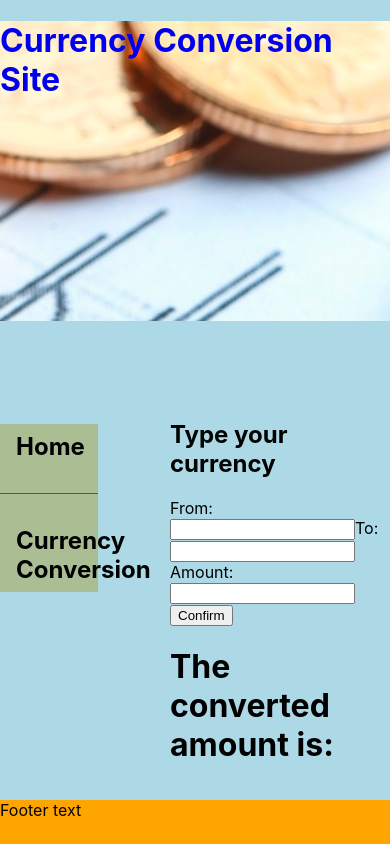
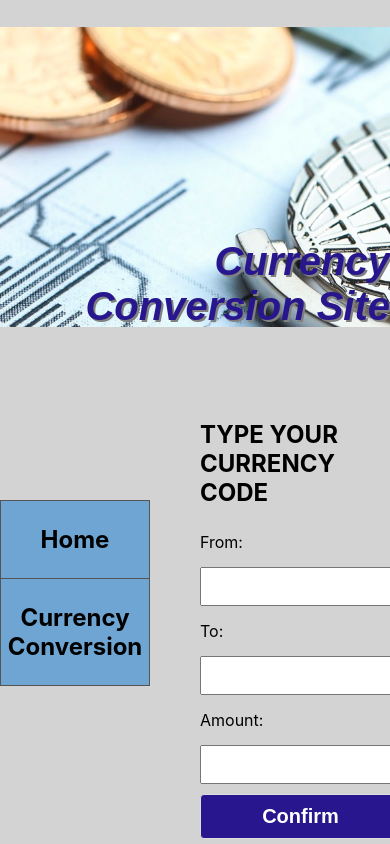
Before and after one commit to rhsagar94/currency-converter, a React (Create React App) app: page /currency in a window 390 px wide. Shown: the top 844 px of the page. Built offline with nearby package versions, Linux system fonts and the light colour scheme.

Commit message:
responsive site

```diff
--- a/src/components/App/App.css
+++ b/src/components/App/App.css
@@ -39,28 +39,43 @@
 
 .parent {
   display: grid;
-  grid-template-rows: repeat(9, 100px);
-  grid-template-columns: 100px 70px 1fr;
-  background-color: lightblue;
+  grid-template-rows: repeat(10, 100px);
+  grid-template-columns: 100px 100px 100px 1fr;
+  background-color: lightgray;
 }
 .header {
   grid-row: 1 / span 3;
-  grid-column: 1 / span 3;
+  grid-column: 1 / span 4;
 }
 
 .footer {
   background: orange;
-  grid-row: 9;
-  grid-column: 1/ span 3;
+  grid-row: 10;
+  grid-column: 1/ span 4;
 }
 
 .nav {
 
-  grid-row: 5 / span 1;
+  grid-row: 6 / span 1;
   grid-column: 1 / span 3;
 }
 
 .body {
-  grid-row: 5;
-  grid-column: 3 / span 4;
+  grid-row: 6;
+  grid-column: 4;
 }
+
+@media (max-width: 800px) {
+
+  .body {
+      grid-row: 5;
+      grid-column: 3 / span 2;
+    }
+
+  .nav {
+
+          grid-row: 6 / span 1;
+          grid-column: 1 / span 3;
+     }
+
+}
--- /dev/null
+++ b/src/components/Currency/Currency.css
@@ -0,0 +1,44 @@
+* {
+    box-sizing: border-box;
+}
+
+form {
+    display: flex;
+    flex-flow: row wrap;
+    align-items: center;
+}
+
+form label {
+    margin: 5px 10px 5px 0;
+}
+
+form input {
+    margin: 5px 10px 5px 0;
+    padding: 10px;
+}
+
+form button {
+    padding: 10px 20px;
+    font-size: 20px;
+    background-color: rgb(39, 22, 141);
+    border: 1px solid #ddd;
+    color: white;
+    cursor: pointer;
+    font-weight: bolder;
+    border-radius: 4px;
+}
+
+form button:hover {
+    background-color: rgb(113, 65, 225);
+}
+
+@media (max-width: 800px) {
+    form input {
+        margin: 10px 0;
+    }
+
+    form {
+        flex-direction: column;
+        align-items: stretch;
+    }
+}
--- a/src/components/Currency/Currency.js
+++ b/src/components/Currency/Currency.js
@@ -1,6 +1,6 @@
-// Insert code between the backticks
 import React from 'react';
-import { useState, useEffect } from 'react';
+import { useState } from 'react';
+import './Currency.css';
 
 function Currency(props) {
 	const initialFormState = {
@@ -11,52 +11,31 @@ function Currency(props) {
 
 	const [formState, setFormState] = useState(initialFormState);
 	const [data, setData] = useState(null);
-	// const [converted, setConvert] = useState(null);
+
 	const [confirm, setConfirm] = useState(false);
 
 	function handleSubmit(event) {
 		event.preventDefault();
 		getData();
 		setConfirm(true);
-		console.log('You clicked me');
-		console.log(formState.from);
-		console.log(formState.to);
-		console.log(formState.amount);
-		console.log(confirm);
-		// console.log(converted);
-
-		// setFormState(initialFormState);
 	}
 
 	function getData() {
-		console.log('get data is running');
 		const url = `https://api.exchangerate.host/convert?from=${formState.from}&to=${formState.to}`;
 
 		fetch(url)
 			.then((res) => res.json())
 			.then((res) => {
-				// setData(res);
 				return setData(res);
 			})
-			.then((res) => {
-				const newData = data?.info.rate * formState.amount;
 
-				// setConvert(newData);
-				console.log(newData);
-			})
 			.catch((err) => console.log('Something went wrong', err));
 	}
 
-	useEffect(() => {
-		// getData();
-	}, []);
-
-	// console.log(data);
-
 	return (
 		<div>
+			<h2>TYPE YOUR CURRENCY CODE</h2>
 			<form onSubmit={handleSubmit}>
-				<h2>Type your currency</h2>
 				<label htmlFor='from'>From: </label>
 				<input
 					type='text'
@@ -67,6 +46,7 @@ function Currency(props) {
 						setFormState({ ...formState, from: event.target.value });
 					}}
 				/>
+
 				<label htmlFor='to'>To: </label>
 				<input
 					type='text'
@@ -88,13 +68,13 @@ function Currency(props) {
 						setFormState({ ...formState, amount: event.target.value });
 					}}
 				/>
-				<button type='submit'>Confirm</button>
+				<button type='submit'> Confirm</button>
 			</form>
 
-			<h1>
-				The converted amount is: {confirm && data?.info.rate * formState.amount}{' '}
+			<h2>
+				THE CONVERTED AMOUNT IS: {confirm && data?.info.rate * formState.amount}{' '}
 				{confirm && formState.to}
-			</h1>
+			</h2>
 		</div>
 	);
 }
--- /dev/null
+++ b/src/components/Footer/Footer.css
@@ -0,0 +1,6 @@
+.footer {
+
+    text-align: center;
+
+    margin-top: 1.7em;
+}
--- a/src/components/Footer/Footer.js
+++ b/src/components/Footer/Footer.js
@@ -1,7 +1,8 @@
 import React from 'react';
+import './Footer.css'
 
 function Footer(props) {
-	return <div>Footer text</div>;
+	return <div className='footer'>API requested from: exchangerate.host</div>;
 }
 
 export default Footer;
--- /dev/null
+++ b/src/components/Header/Header.css
@@ -0,0 +1,22 @@
+.text {
+    font-family: Arial, Helvetica, sans-serif;
+    color: rgb(39, 22, 141);
+    text-align: right;
+    padding-top: 4em;
+    font-size: 3em;
+    text-shadow: 2px 2px gray;
+    font-style: italic;
+}
+
+.headerImg {
+
+    background-repeat: no-repeat;
+    background-size: cover;
+}
+
+@media (max-width: 800px) {
+    .text {
+        font-size: 2.5em;
+        padding-top: 5.3em;
+    }
+}
--- a/src/components/Header/Header.js
+++ b/src/components/Header/Header.js
@@ -1,19 +1,21 @@
 import React from 'react';
 import { Link } from 'react-router-dom';
 import background from './header1.jpeg';
+import './Header.css'
 
 function Header(props) {
 	return (
-		<div
+		<div className='headerImg'
 			style={{
 				backgroundImage: `url(${background})`,
 
 				height: '100%',
 				width: '100%',
+
 				resizeMode: 'contain'
 			}}>
 			<Link style={{ textDecoration: 'none' }} to='/'>
-				<h1>Currency Conversion Site</h1>
+				<h1 className='text'>Currency Conversion Site</h1>
 			</Link>
 		</div>
 	);
--- /dev/null
+++ b/src/components/Home/Home.css
@@ -0,0 +1,5 @@
+.rate {
+    font-family: Arial, Helvetica, sans-serif;
+    font-size: 1.3em;
+
+}
--- a/src/components/Home/Home.js
+++ b/src/components/Home/Home.js
@@ -1,5 +1,6 @@
 import { useEffect, useState } from 'react';
 import React from 'react';
+import './Home.css'
 
 function Home(props) {
 	const [rate, setRate] = useState(null);
@@ -30,11 +31,12 @@ function Home(props) {
 
 	return (
 		<div>
+			<p className='rate'>The current rate of USD is: {rate.rates.USD}</p>
+			<p className='rate'>The current rate of CAD is: {rate.rates.CAD}</p>
+			<p className='rate'>The current rate of AUD is: {rate.rates.AUD}</p>
+			<p className='rate'>The current rate of Pound is: {rate.rates.GBP}</p>
+			<br />
 			<h2>The base currency is: {rate.base}O </h2>
-			<p>The current rate of USD is: {rate.rates.USD}</p>
-			<p>The current rate of CAD is: {rate.rates.CAD}</p>
-			<p>The current rate of AUD is: {rate.rates.AUD}</p>
-			<p>The current rate of Pound is: {rate.rates.GBP}</p>
 		</div>
 	);
 }
--- a/src/components/Navigation/Navigation.css
+++ b/src/components/Navigation/Navigation.css
@@ -1,13 +1,13 @@
+
+
 ul {
     list-style-type: none;
-        margin: 0;
-        padding: 0;
-        width: 25%;
-        background-color: rgba(170, 163, 67, 0.5);;
-        /* height: 100%;
-        position: fixed;
-        overflow: auto; */
+    margin: 0;
+    padding: 0;
+    width: 200px;
+    background-color: rgba(44, 136, 211, 0.6);
 
+    border: 1px solid #555;
 }
 
 li {
@@ -19,8 +19,7 @@ li:last-child {
     border-bottom: none;
 }
 
-
-li h2 p {
+ul li p {
     display: block;
     color: #000;
     padding: 8px 16px;
@@ -28,7 +27,20 @@ li h2 p {
 }
 
 
-li h2 p:hover {
+ul li p:hover {
     background-color: #555;
     color: white;
 }
+
+@media (max-width: 800px) {
+    ul li p {
+
+            padding: 0;
+
+        }
+
+    ul {
+        width: 150px;
+    }
+
+}
```
Also changed, not shown: src/logo.svg (deleted).
